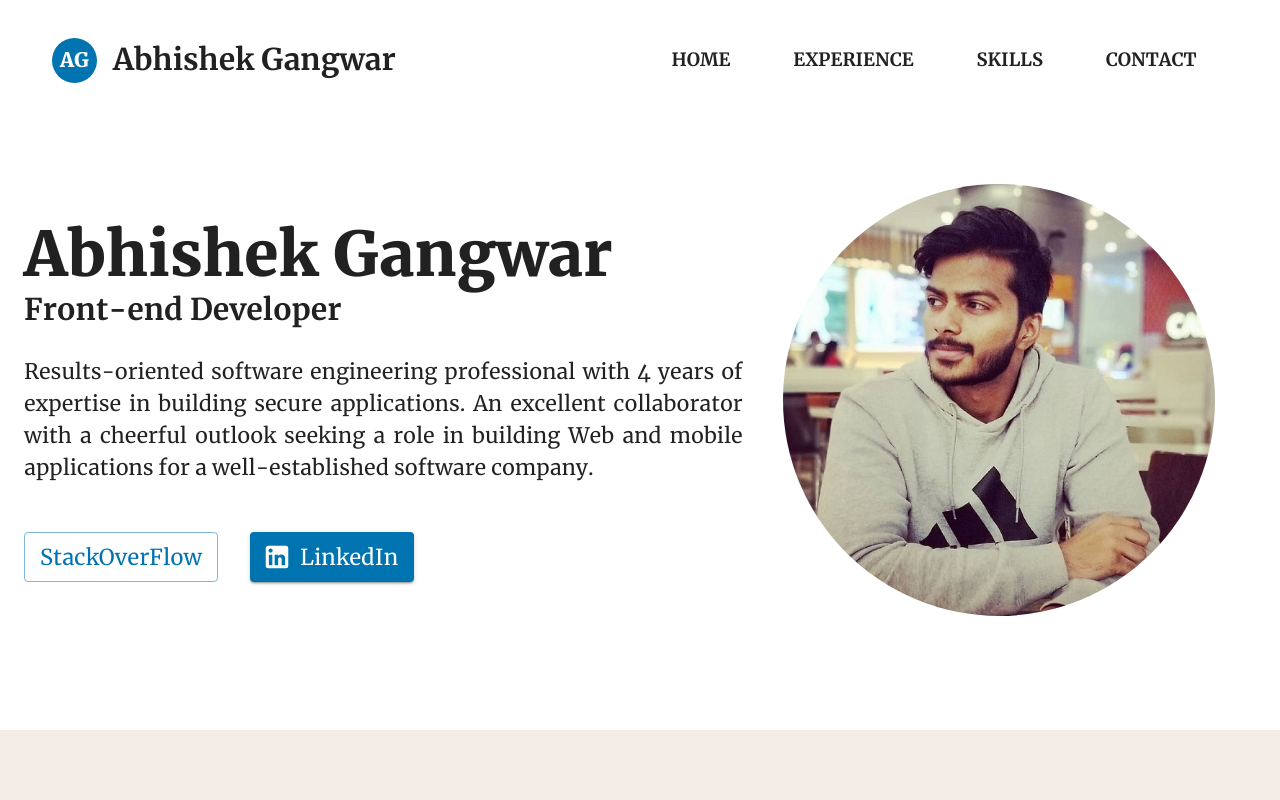
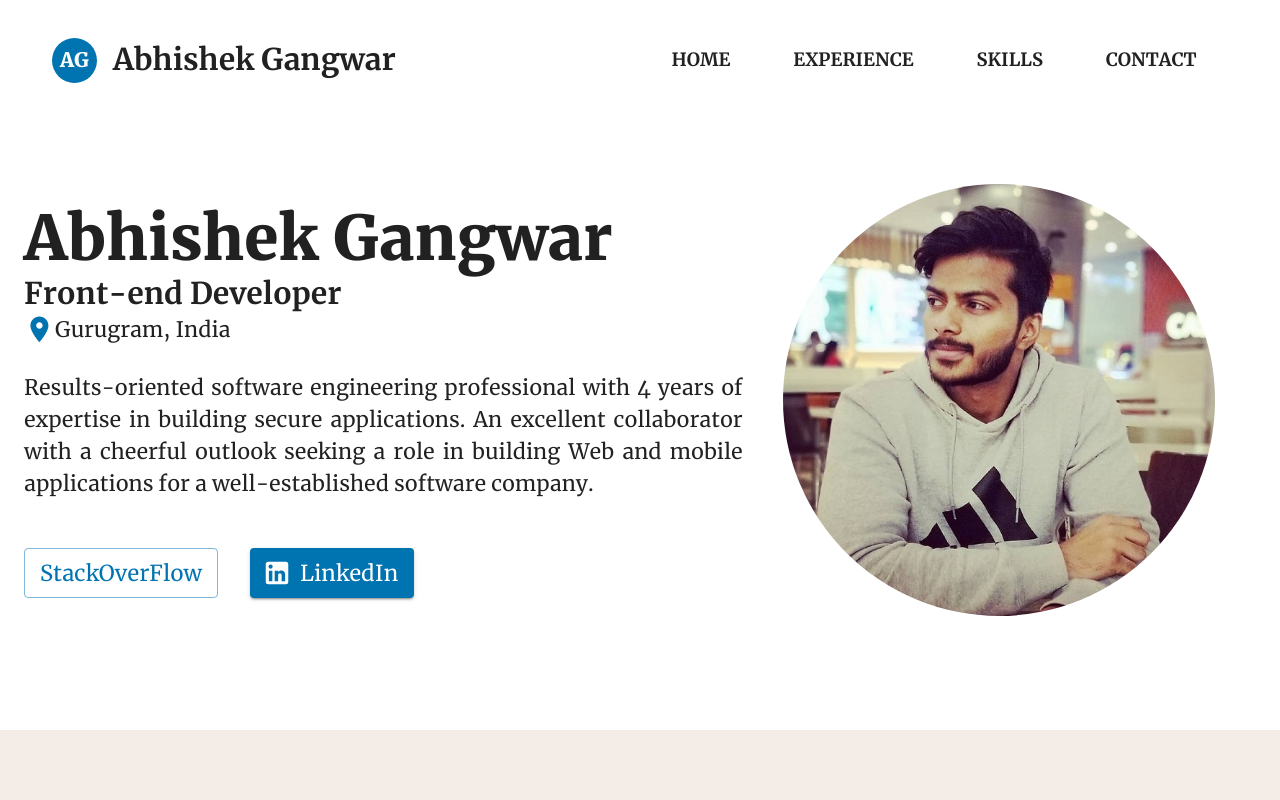
Before and after one commit to abhishekgangwar90/web-resume, a React (Create React App) app: page / in a window 1280 px wide. Shown: the top 800 px of the page. Built offline with nearby package versions, Linux system fonts and the light colour scheme.

Commit message:
feat: added location info

```diff
--- a/src/molecules/ProfileAbout/profile-about-actions.tsx
+++ b/src/molecules/ProfileAbout/profile-about-actions.tsx
@@ -8,6 +8,11 @@ type Props = {
 
 const ProfileAboutAction: any = ({ actions = [] }: Props) => {
   const classes = useStyles();
+
+  const onButtonClick = (e: any, url: string) => {
+    window.open(url);
+  };
+
   return (
     <div className={classes.aboutActions}>
       {actions &&
@@ -20,6 +25,7 @@ const ProfileAboutAction: any = ({ actions = [] }: Props) => {
               startIcon={elm.icon}
               color={elm.color}
               variant={elm.variant}
+              onClick={(e: any) => onButtonClick(e, elm.url)}
             >
               {elm.name}
             </Button>
--- a/src/molecules/ProfileAbout/profile-about-content.tsx
+++ b/src/molecules/ProfileAbout/profile-about-content.tsx
@@ -1,12 +1,15 @@
+import React from 'react';
+import LocationOnIcon from '@material-ui/icons/LocationOn';
 import { Typography } from '@material-ui/core';
-import React from 'react';
+
 import ProfileAboutAction from './profile-about-actions';
-import { useStyles } from './profile-about-styles';
+import { CenterAlignedTypography, useStyles } from './profile-about-styles';
 
 type Props = {
   name: string;
   title: string;
   aboutMe: string;
+  location: string;
   actions: Array<any>;
 };
 
@@ -14,6 +17,7 @@ const ProfileAboutContent: React.FunctionComponent<Props> = ({
   name,
   title,
   aboutMe,
+  location,
   actions,
 }: Props) => {
   const classes = useStyles();
@@ -21,6 +25,10 @@ const ProfileAboutContent: React.FunctionComponent<Props> = ({
     <div className={classes.aboutContainer}>
       <Typography variant="h3">{name}</Typography>
       <Typography variant="h5">{title}</Typography>
+      <CenterAlignedTypography>
+        <LocationOnIcon color="primary" />
+        {location}
+      </CenterAlignedTypography>
       <Typography variant="body1" className={classes.aboutText}>
         {aboutMe}
       </Typography>
--- a/src/molecules/ProfileAbout/profile-about-styles.tsx
+++ b/src/molecules/ProfileAbout/profile-about-styles.tsx
@@ -1,6 +1,7 @@
 /* eslint-disable import/prefer-default-export */
 
-import { makeStyles } from '@material-ui/core';
+import React from 'react';
+import { makeStyles, Typography, withStyles } from '@material-ui/core';
 
 export const useStyles = makeStyles((theme) => ({
   container: {
@@ -71,3 +72,9 @@ export const useStyles = makeStyles((theme) => ({
     },
   },
 }));
+
+export const CenterAlignedTypography = withStyles((theme) => ({
+  root: {
+    display: 'flex',
+  },
+}))(({ children, ...rest }) => <Typography {...rest}>{children}</Typography>);
--- a/src/molecules/ProfileAbout/profile-about.tsx
+++ b/src/molecules/ProfileAbout/profile-about.tsx
@@ -10,6 +10,7 @@ type Props = {
     name: string;
     title: string;
     aboutMe: string;
+    location: string;
     actions: Array<any>;
   };
 };
--- a/src/organisms/ProfileExperience/profile-experience-styles.tsx
+++ b/src/organisms/ProfileExperience/profile-experience-styles.tsx
@@ -20,16 +20,11 @@ export const ExperienceContent = withStyles(() => ({}))(Container);
 //   backgroundColor: '#e6dace',
 // });
 
-/**
- * #e6dace
- * #E0D0C1
- */
-
 export const ExperienceCardContainer = withStyles({
   root: {
     padding: '8% 6%',
     margin: '2%',
-    backgroundColor: '#efeef1',
+    backgroundColor: '#f8f8f8',
     borderRadius: '14px',
   },
 })((props) => <Paper elevation={4} {...props} />);
--- a/src/pages/Profile/profile-config.tsx
+++ b/src/pages/Profile/profile-config.tsx
@@ -33,6 +33,7 @@ export const ProfileConfig = {
   about: {
     name: 'Abhishek Gangwar',
     title: 'Front-end Developer',
+    location: 'Gurugram, India',
     aboutMe: `Results-oriented software engineering professional with 4 years of expertise in building secure applications. An excellent collaborator with a cheerful outlook seeking a role in building Web and mobile applications for a well-established software company.`,
     actions: [
       {
@@ -41,7 +42,7 @@ export const ProfileConfig = {
         variant: 'outlined',
         color: 'primary',
         name: 'StackOverFlow',
-        url: '',
+        url: 'https://stackoverflow.com/users/9269538/abhishek-gangwar',
       },
       {
         id: 2,
@@ -49,7 +50,7 @@ export const ProfileConfig = {
         variant: 'contained',
         color: 'primary',
         name: 'LinkedIn',
-        url: '',
+        url: 'https://www.linkedin.com/in/abhishek-gangwar-47899b102/',
       },
     ],
   },
```
